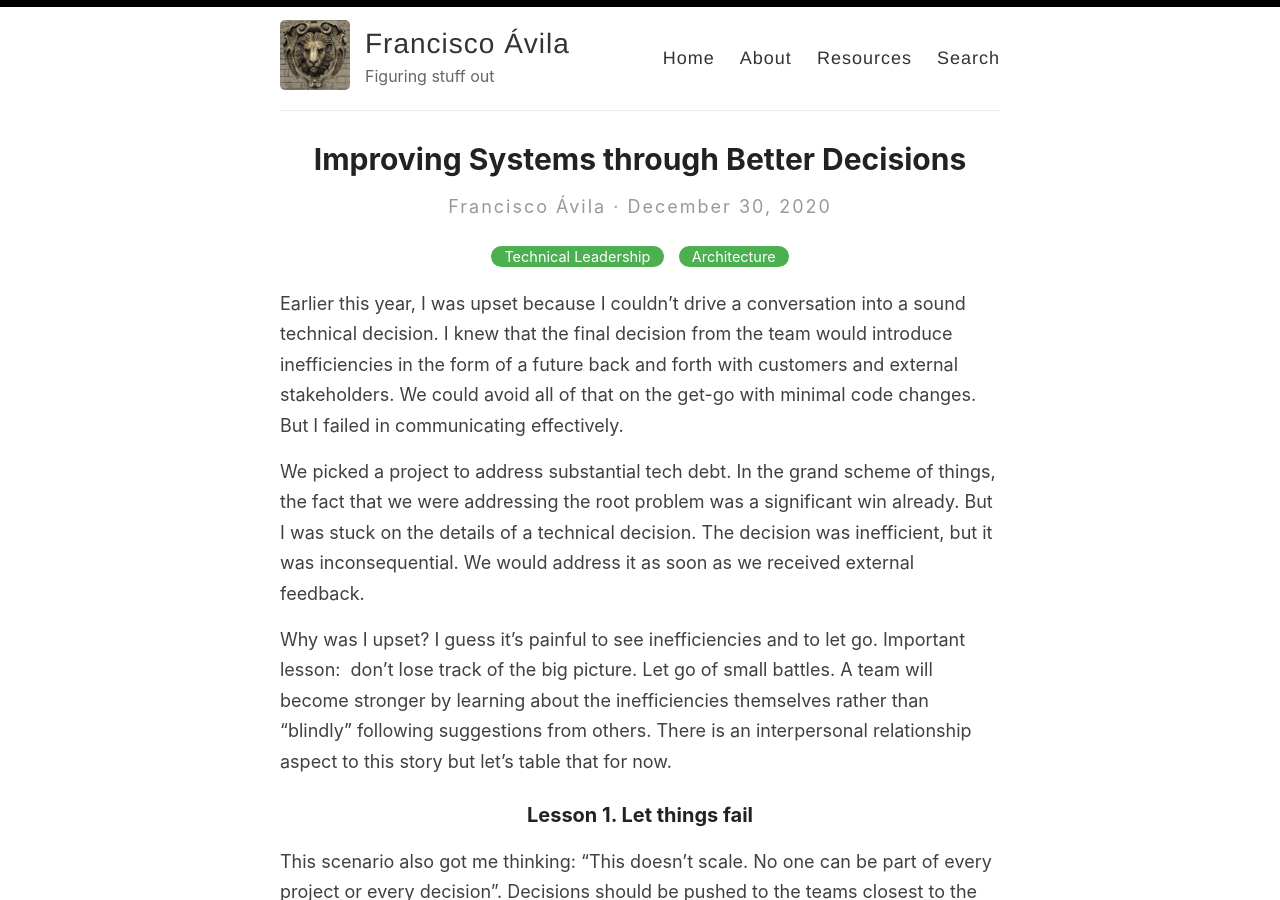
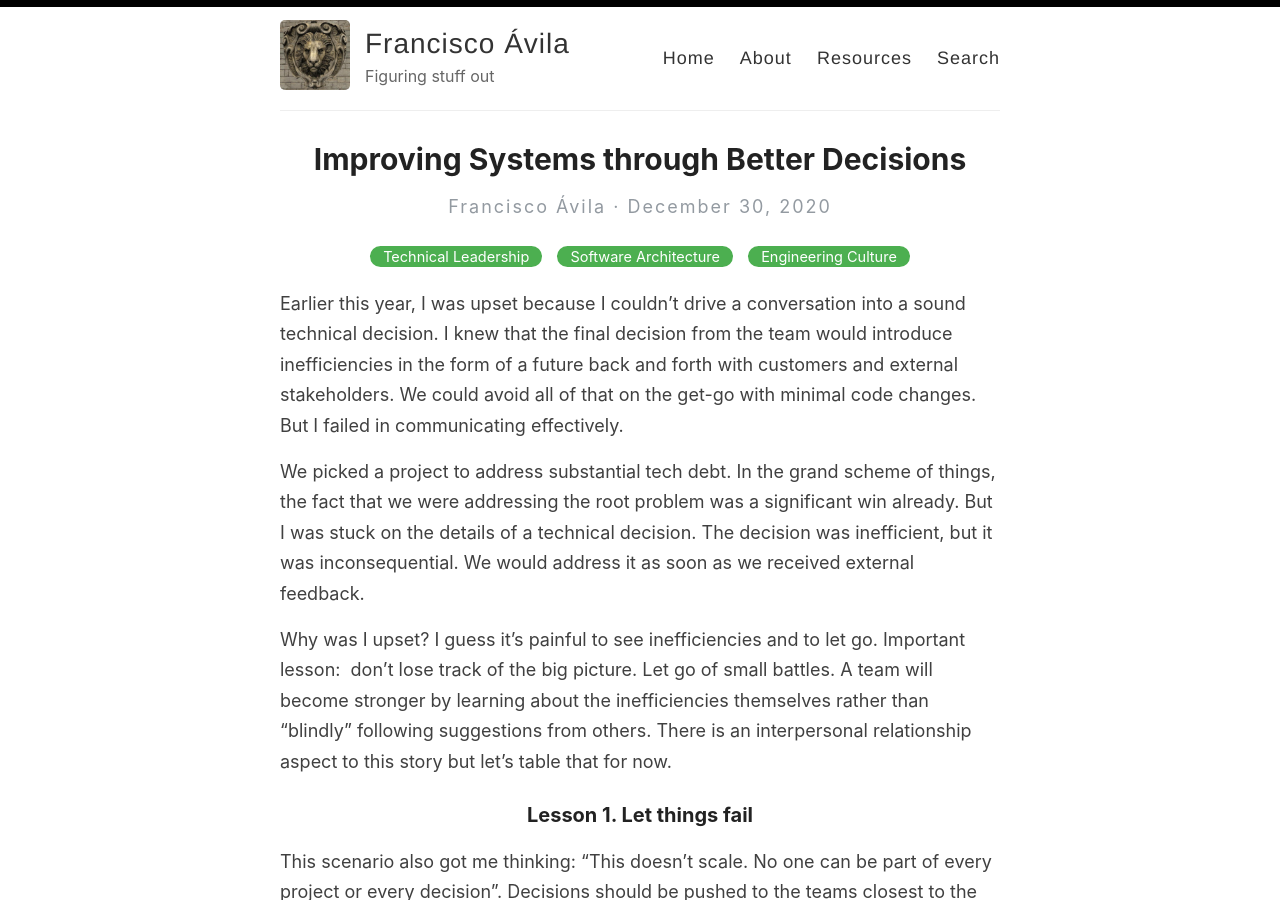
Before and after one commit to elfrank/elfrank.github.io, a Jekyll site: the page built from _posts/2020-12-30-improving-systems-through-better-decisions.md, in a window 1280 px wide and 900 px high. Built offline with Jekyll 4.4.1, drawn with Linux system fonts in a browser that asks for light colours.

Commit message:
Update 2020-12-30-improving-systems-through-better-decisions.md

```diff
--- a/_posts/2020-12-30-improving-systems-through-better-decisions.md
+++ b/_posts/2020-12-30-improving-systems-through-better-decisions.md
@@ -1,7 +1,7 @@
 ---
 layout: post
 title: Improving Systems through Better Decisions
-categories: [Technical Leadership,Architecture]
+categories: [Technical Leadership,Software Architecture, Engineering Culture]
 excerpt: People build systems. The systems we have are the result of thousands of tiny  decisions over time. Better decisions should turn into better systems. Right?
 ---
 
```
